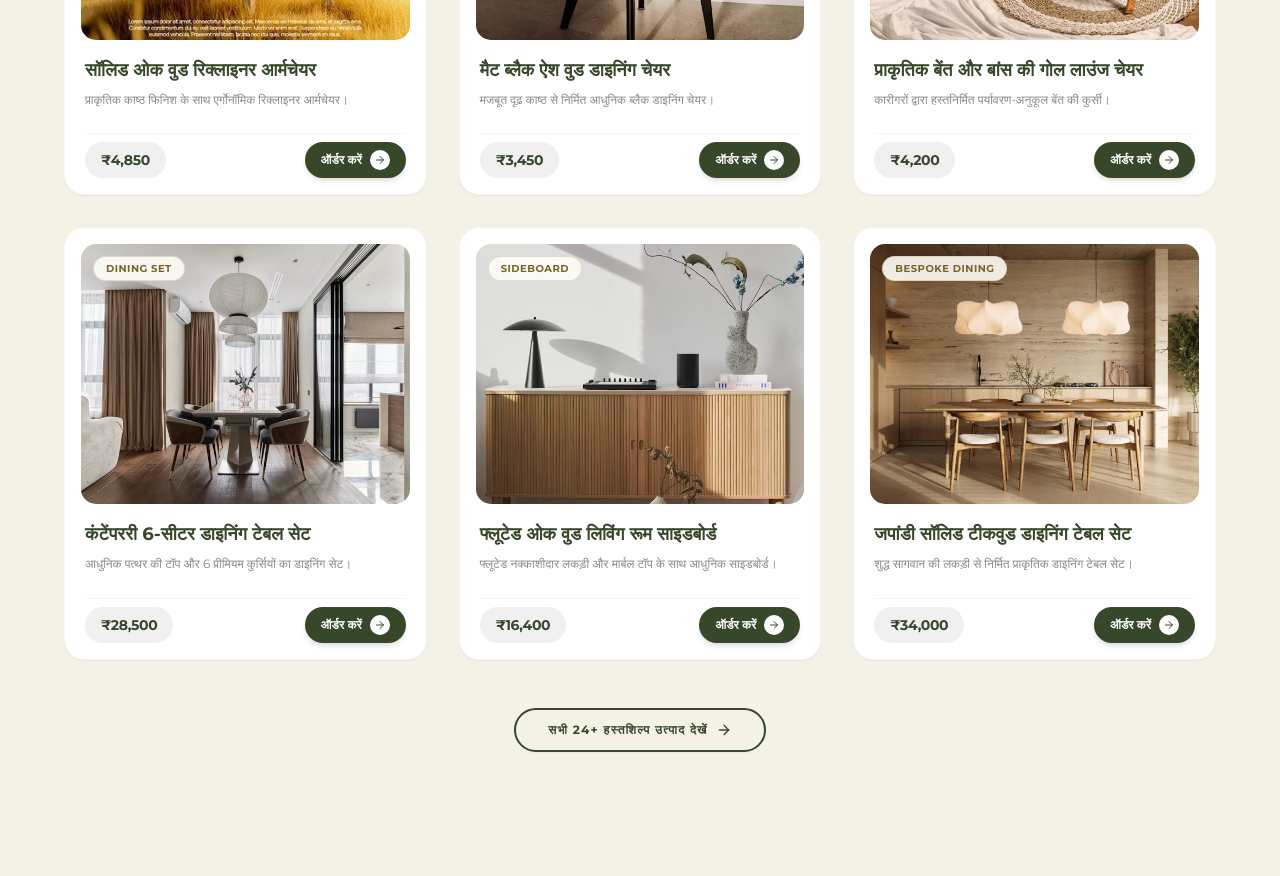
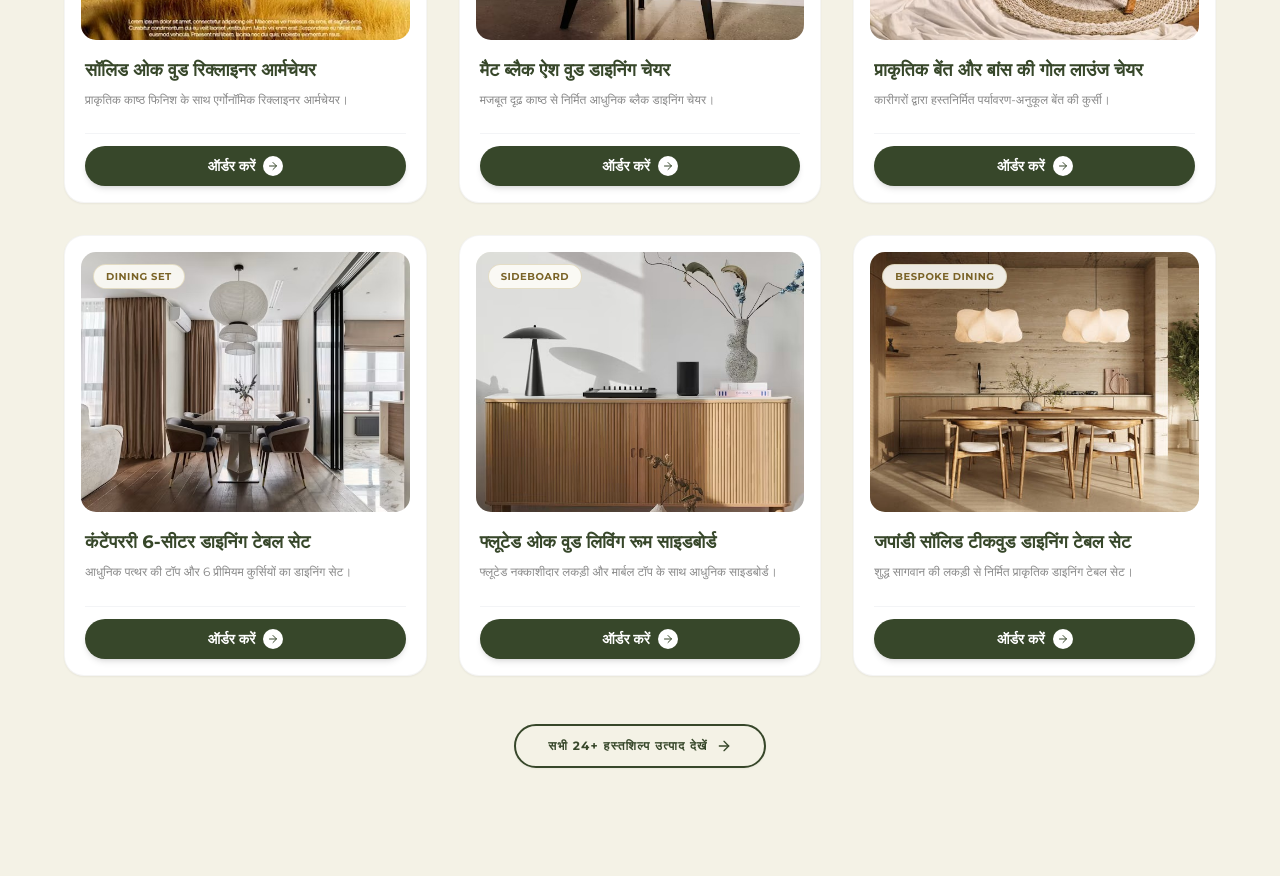
Before and after one commit to ashadullah761-tech/prajapat-handicrafts, a Next.js app: page / in a window 1280 px wide. Shown: the part 1940-2816 px from the top of the page. Built offline with nearby package versions, Linux system fonts and the light colour scheme.

Commit message:
fix: remove price display from featured products cards as requested

```diff
--- a/app/page.tsx
+++ b/app/page.tsx
@@ -237,7 +237,7 @@ export default function HomePage() {
 
   const handleOrderWhatsApp = (product: (typeof featuredProducts)[0]) => {
     const text = encodeURIComponent(
-      `Hi Prajapat Handicrafts,\nI would like to order "${product.name}" (${product.priceDisplay}).\nPlease share the availability and payment/delivery details.`
+      `Hi Prajapat Handicrafts,\nI would like to order "${product.name}".\nPlease share the price, availability, and delivery details.`
     );
     window.open(`https://api.whatsapp.com/send?phone=${brandConfig.whatsappNumber}&text=${text}`, "_blank");
     showToast(`Opening WhatsApp order for ${product.name}`, "info");
@@ -663,15 +663,11 @@ export default function HomePage() {
                     {language === "hi" ? product.hindiDesc : product.desc}
                   </p>
 
-                  {/* Product Bottom (Price Pill + Order Now Button) */}
-                  <div className="flex items-center justify-between gap-3 pt-2 border-t border-gray-100">
-                    <span className="bg-[#f0f0f0] text-[#37472a] px-4 py-2 rounded-full text-sm font-bold tracking-tight">
-                      {product.priceDisplay}
-                    </span>
-
+                  {/* Product Bottom (Order Now Button - Rate removed as requested) */}
+                  <div className="pt-3 border-t border-gray-100 mt-auto">
                     <button
                       onClick={() => handleOrderWhatsApp(product)}
-                      className="bg-[#37472a] hover:bg-[#25301d] text-white px-4 py-2 rounded-full text-xs font-semibold flex items-center gap-2 transition-transform hover:-translate-y-0.5 shadow-md cursor-pointer"
+                      className="w-full bg-[#37472a] hover:bg-[#25301d] text-white px-4 py-2.5 rounded-full text-xs md:text-sm font-semibold flex items-center justify-center gap-2 transition-transform hover:-translate-y-0.5 shadow-md cursor-pointer"
                       title={language === "hi" ? "व्हाट्सएप पर ऑर्डर करें" : "Order on WhatsApp"}
                     >
                       <span>{language === "hi" ? "ऑर्डर करें" : "Order Now"}</span>
```
